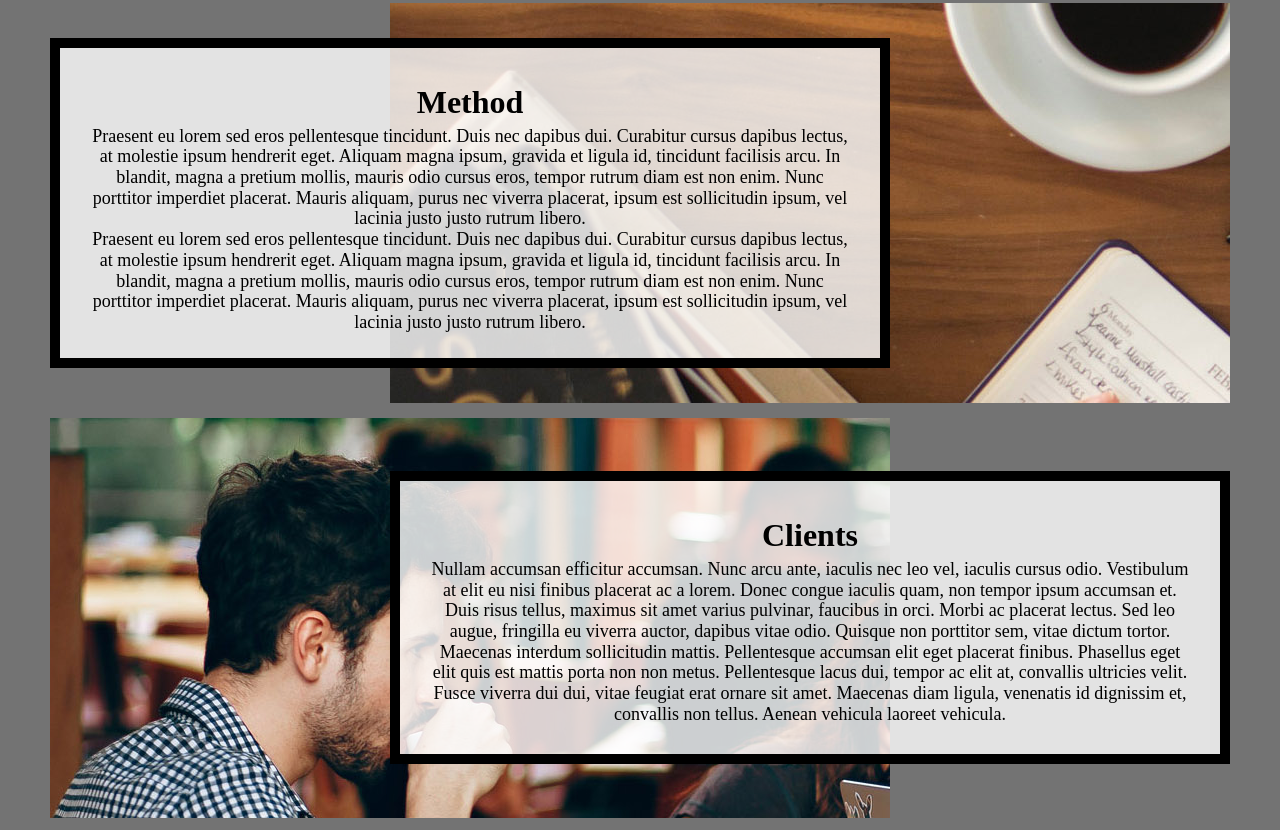
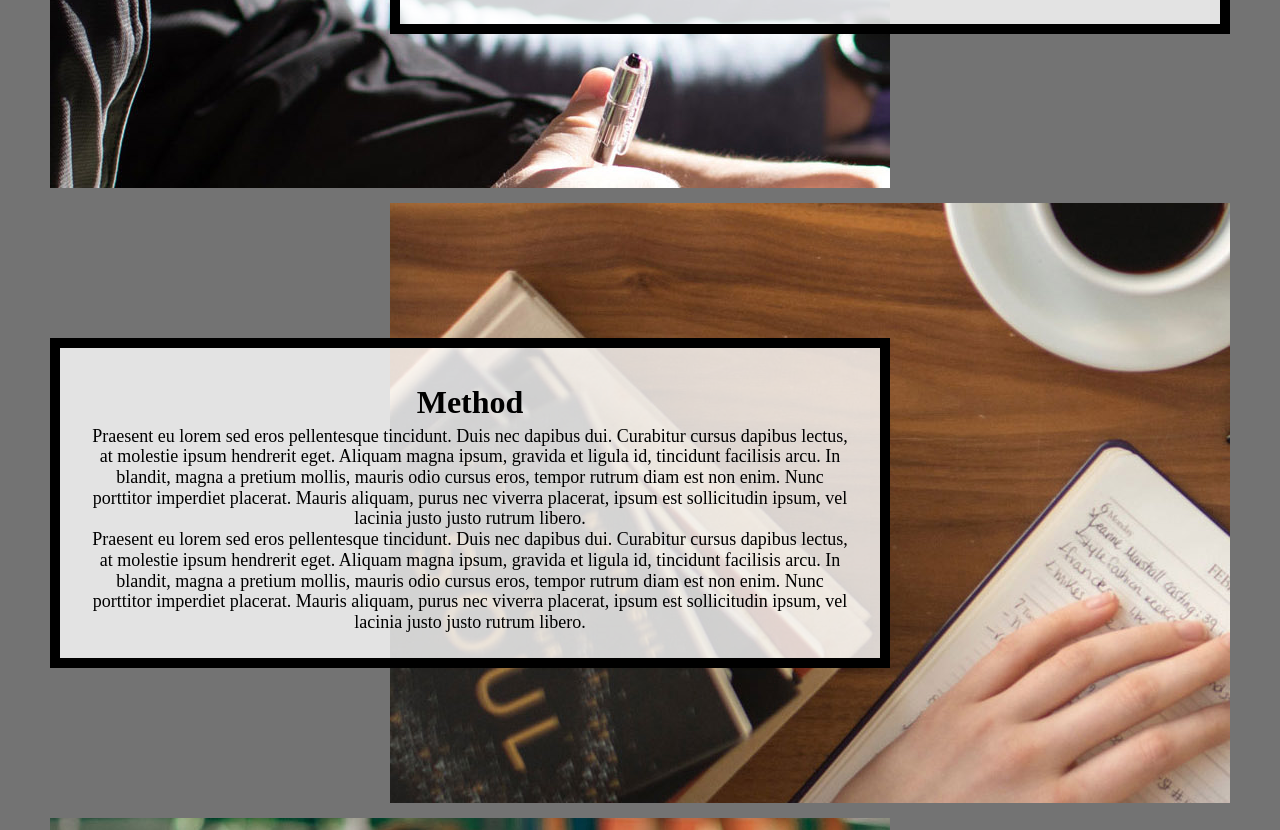
Before and after one commit to cwjng/hw4-2023, a plain HTML site: page index.html in a window 1280 px wide. Shown: the part 908-1738 px from the top of the page. Drawn offline with Linux system fonts and the light colour scheme.

Commit message:
Add files via upload

```diff
--- a/css/style.css
+++ b/css/style.css
@@ -209,12 +209,10 @@ nav {
   /* Steps 11 and 12: Update the grid-column property of the grid's children (where-needed)*/
 .about, .clients, .method-image, .contact-image {
   grid-column: 3 / span 2;
-  max-height: 400px;
 }
 
 .method, .contact, .about-image, .clients-image {
   grid-column: 2 / span 2;
-  max-height: 400px;
 }
 
  /* Step 13:Write the selector/rule property to update the .text-block class */
```
